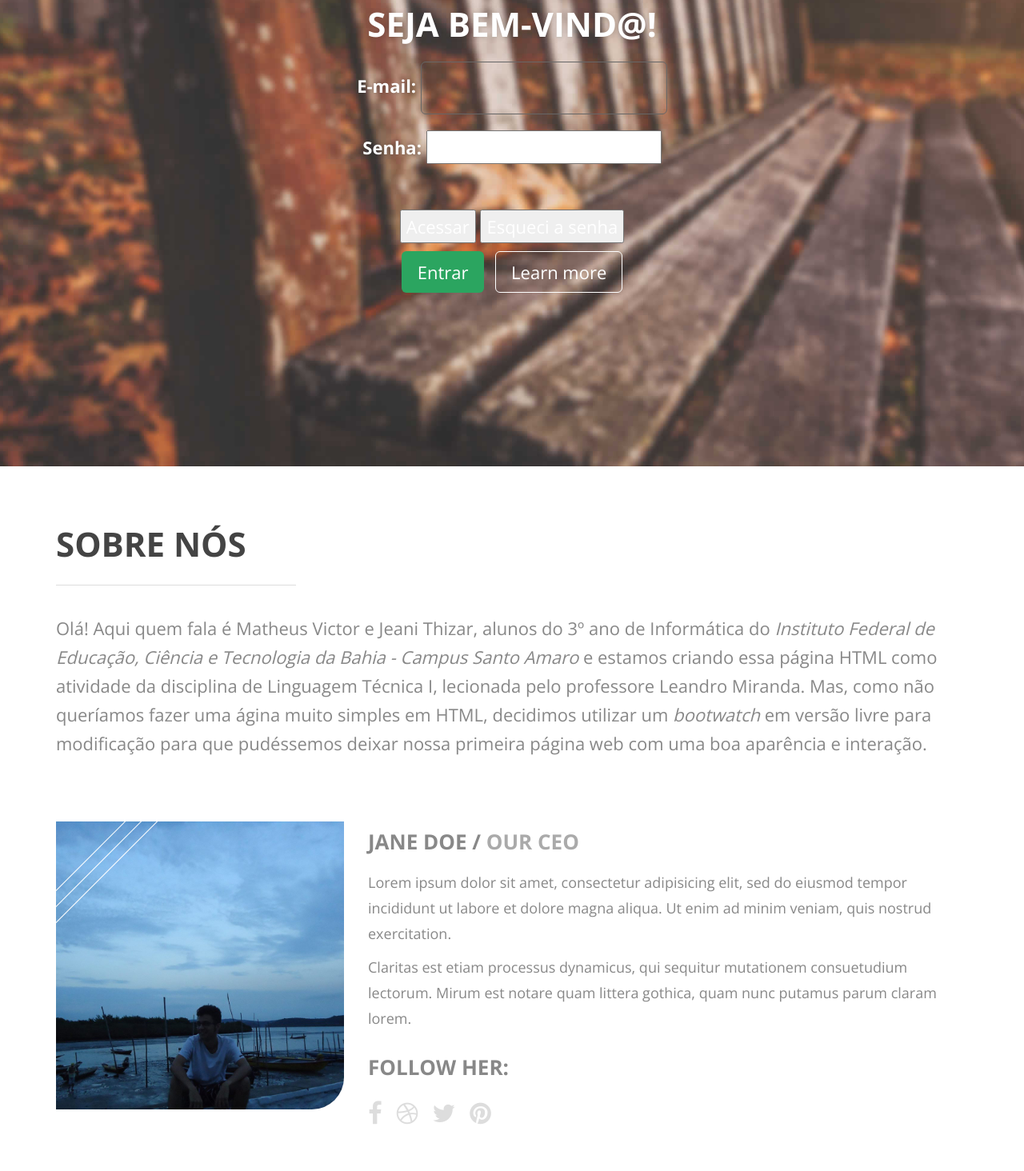
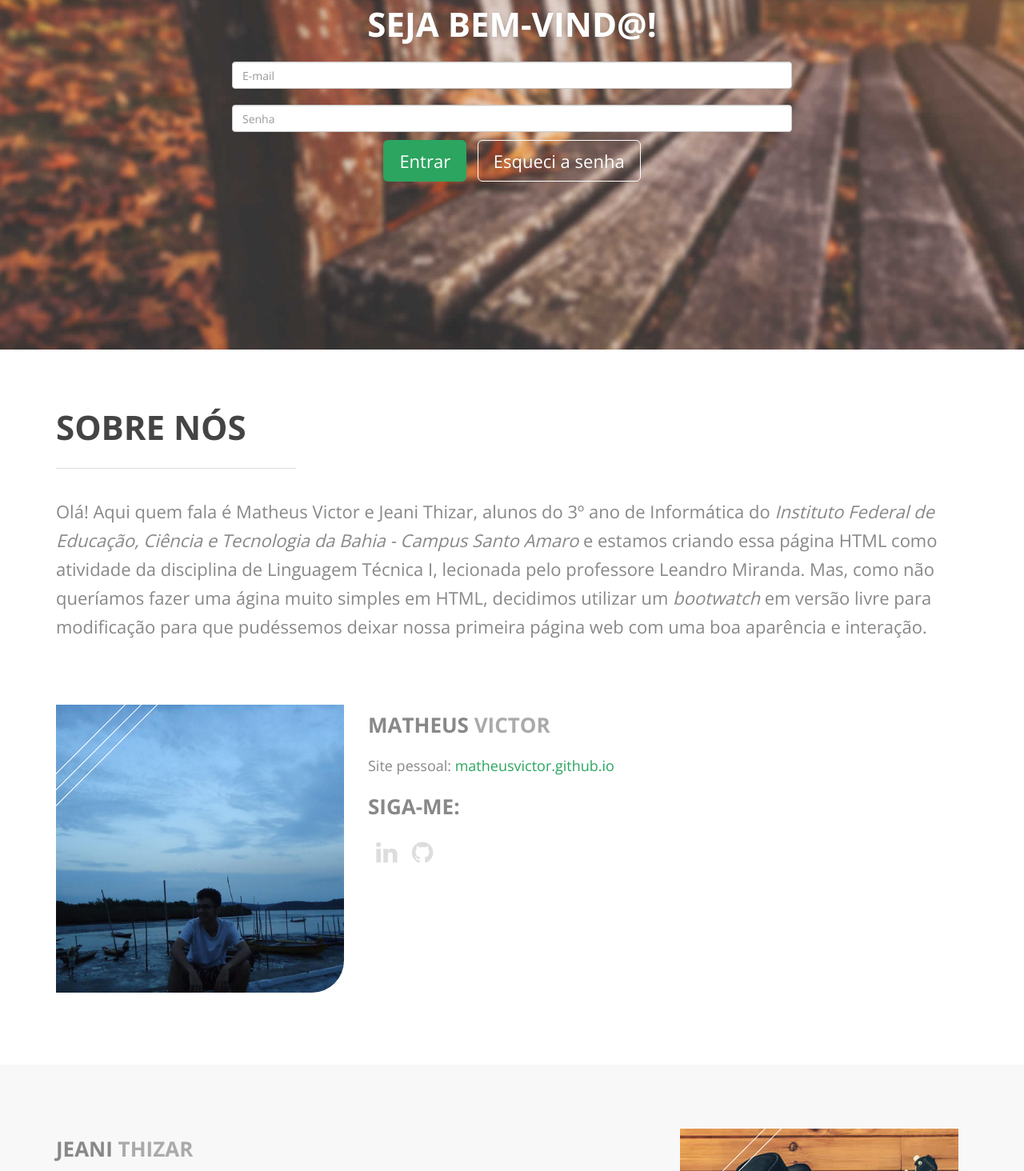
Before and after one commit to thizar/atividade-web-lt, a plain HTML site: page index.html in a window 1280 px wide. Shown: the part 267-1731 px from the top of the page at 80% size. Drawn offline with nearby package versions, Linux system fonts and the light colour scheme.

Commit message:
Modificando conteúdo do index.html

```diff
--- a/index.html
+++ b/index.html
@@ -1,5 +1,5 @@
 <!DOCTYPE html>
-<html lang="en">
+<html lang="pt_BR">
 
     <head>
 
@@ -52,7 +52,6 @@
 						<span class="icon-bar"></span>
 						<span class="icon-bar"></span>
 					</button>
-					<a class="navbar-brand" href="index.html">Lancar - Bootstrap One-Page Portfolio Template</a>
 				</div>
 				<!-- Collect the nav links, forms, and other content for toggling -->
 				<div class="collapse navbar-collapse" id="top-navbar-1">
@@ -74,24 +73,15 @@
             	<h1>Seja bem-vind@!</h1>
 	<form name="frm" action="principal.html" method="post">
 	<p>
-		<label>E-mail:</label>
-		<input type="text" name="email" value="" required>
+      <input placeholder="E-mail" class="contact-message form-control" type="email" name="email" value="" required>
 	</p>
 	<p>
-	  <label>Senha:</label>
-      <input type="password" name="senha" value="" required>
+      <input placeholder="Senha" class="contact-message form-control" type="password" name="senha" value="" required>
 	</p>
-	</form>
-
-	   <div class="page-title-bottom-link">
-           	<p>
-			<input type="submit" name="enviar" value="Acessar" >
-			<input type="button" name="esqueci" value="Esqueci a senha" >
-			</p>
-            		<a class="big-link-1 btn scroll-link" href="#pricing-2">Entrar</a>
-            		<a class="big-link-2 btn scroll-link" href="#what-we-do">Learn more</a>
-            	</div>
-            </div>
+      		<input type="submit" name ="entrar" value = "Entrar" class="big-link-1 btn scroll-link">
+            <input type="button" name="esqueci" value="Esqueci a senha" class="big-link-2 btn scroll-link">
+     </form>
+     		</div>
        </div>
         <!-- About us -->
         <div class="about-container section-container">
@@ -115,28 +105,22 @@
 	            <div class="row">
 	            	<div class="col-sm-4 block-2-box block-2-left block-2-media wow fadeInLeft">
 	            		<div class="block-2-img-container">
-	            			<img src="assets/img/about/1.jpg" alt="" data-at2x="assets/img/about/1.jpg">
+	            			<img src="assets/img/about/1.jpg" alt="matheusvictor" data-at2x="assets/img/about/1.jpg">
 	            			<div class="img-container-line line-1"></div>
 	            			<div class="img-container-line line-2"></div>
 	            			<div class="img-container-line line-3"></div>
 	            		</div>
 	            	</div>
 	            	<div class="col-sm-8 block-2-box block-2-right wow fadeInUp">
-	            		<h3>Jane Doe / <span>Our CEO</span></h3>
+	            		<h3>Matheus <span>Victor</span></h3>
 	            		<p>
-	            			Lorem ipsum dolor sit amet, consectetur adipisicing elit, sed do eiusmod tempor incididunt ut
-	            			labore et dolore magna aliqua. Ut enim ad minim veniam, quis nostrud exercitation.
+	            			Site pessoal: <a href="matheusvictor.github.io" target="_blank">
+                            matheusvictor.github.io
 	            		</p>
-	            		<p>
-	            			Claritas est etiam processus dynamicus, qui sequitur mutationem consuetudium lectorum.
-	            			Mirum est notare quam littera gothica, quam nunc putamus parum claram lorem.
-	            		</p>
-	            		<h3>Follow Her:</h3>
+	            		<h3>Siga-me:</h3>
 	            		<div class="about-social">
-		                	<a href="#"><i class="fa fa-facebook"></i></a>
-		                	<a href="#"><i class="fa fa-dribbble"></i></a>
-		                    <a href="#"><i class="fa fa-twitter"></i></a>
-		                    <a href="#"><i class="fa fa-pinterest"></i></a>
+		                	<a href="#" target="_blank"><i class="fa fa-linkedin"></i></a>
+		                	<a href="https://github.com/matheusvictor" target="_blank"><i class="fa fa-github"></i></a>
 		                </div>
 	            	</div>
 	            </div>
@@ -153,12 +137,10 @@
 	            			Lorem ipsum dolor sit amet, consectetur adipisicing elit, sed do eiusmod tempor incididunt ut
 	            			labore et dolore magna aliqua. Ut enim ad minim veniam, quis nostrud exercitation.
 	            		</p>
-	            		<h3>Follow Him:</h3>
+	            		<h3>Siga-me:</h3>
 	            		<div class="about-social">
 		                	<a href="#"><i class="fa fa-facebook"></i></a>
-		                	<a href="#"><i class="fa fa-dribbble"></i></a>
 		                    <a href="#"><i class="fa fa-twitter"></i></a>
-		                    <a href="#"><i class="fa fa-pinterest"></i></a>
 		                </div>
 	            	</div>
 	            	<div class="col-sm-4 block-2-box block-2-right block-2-media wow fadeInUp">
@@ -166,7 +148,6 @@
 	            			<img src="assets/img/about/2.jpg" alt="" data-at2x="assets/img/about/2.jpg">
 	            			<div class="img-container-line line-1"></div>
 	            			<div class="img-container-line line-2"></div>
-	            			<div class="img-container-line line-3"></div>
 	            		</div>
 	            	</div>
 	            </div>
@@ -181,16 +162,13 @@
 	                <div class="col-sm-12 block-2 section-description wow fadeIn">
 	                	<h2>Contatos</h2>
 	                	<div class="divider-1 wow fadeInUp"><span></span></div>
-	                    <p>
-	                    	For every question, information or just to say "Hi", here is how you can get in touch with us. Send us an email or come visit us!
-	                    </p>
 	                </div>
 	            </div>
 	            <div class="row">
 	            	<div class="col-sm-4 block-2-box block-2-right contact-address wow fadeInUp col-md-12">
 	            		<!-- <h3>Visit us</h3> -->
 	                    <p><span aria-hidden="true" class="icon_pin"></span>IFBA - Campus Santo Amaro</p>
-	                    <p><span aria-hidden="true" class="icon_mail"></span>Email: <a href="">informatica.ifba2016@gmail.com</a></p>
+	                    <p><span aria-hidden="true" class="icon_mail"></span>Email: informatica.ifba2016@gmail.com</p>
 	            	</div>
 	            </div>
 	            <div class="contact-icon-container">
```
